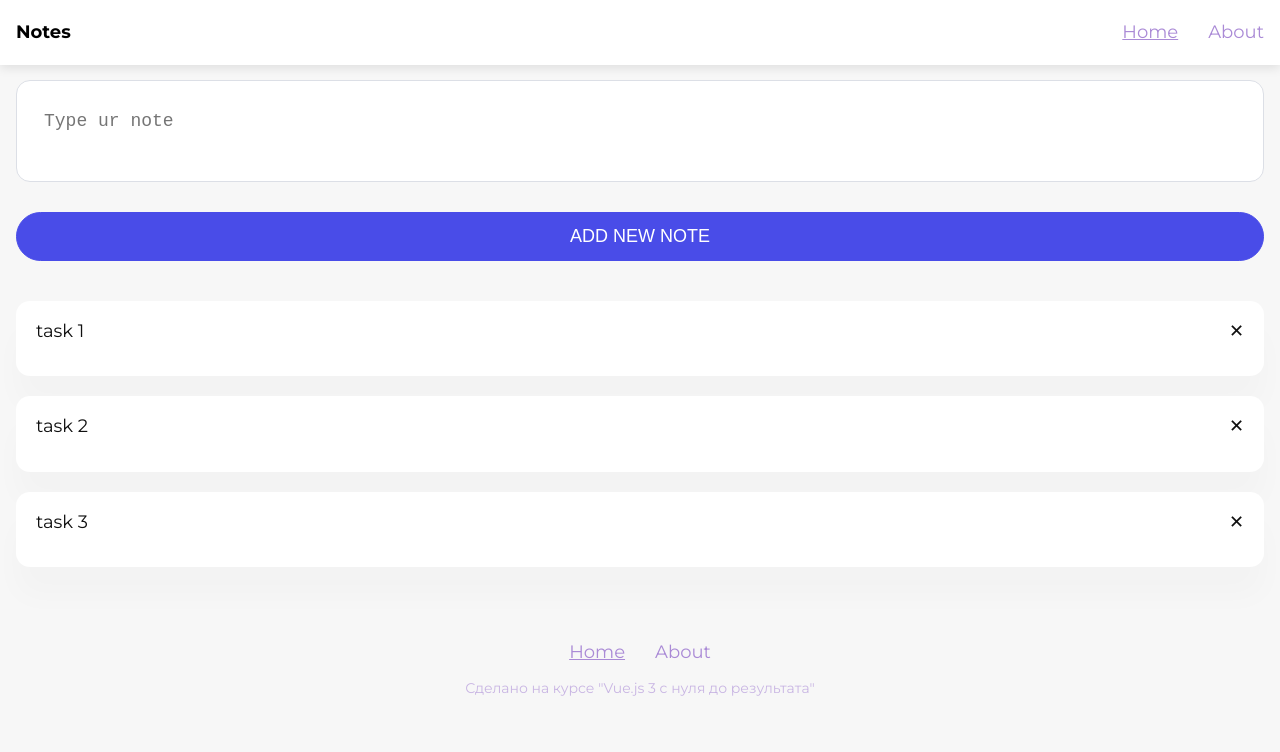
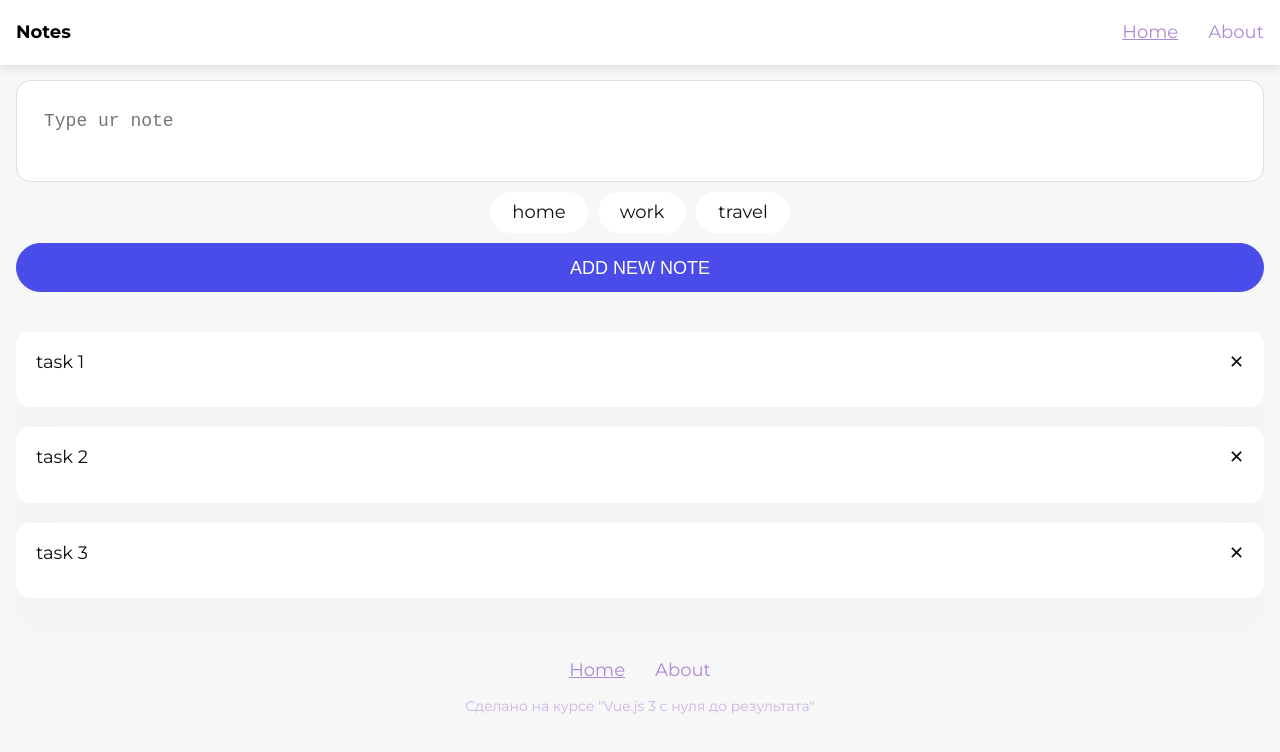
Before and after one commit to OksanaKulakova/tocode-notes, a Vue app: page / in a window 1280 px wide. Shown: the top 752 px of the page. Built offline with nearby package versions, Linux system fonts and the light colour scheme.

Commit message:
added tagsList

```diff
--- a/src/components/Notes/Form.vue
+++ b/src/components/Notes/Form.vue
@@ -1,18 +1,25 @@
 <template>
   <form class="note-form" @submit.prevent="onSubmit">
     <textarea required v-model="value" placeholder="Type ur note" />
+    <TagsList @onTagClick="handleTagClick" :items="tags" />
     <button class="btn btnPrimary" type="submit">Add new note</button>
   </form>
 </template>
 
 <script>
+import TagsList from '@/components/TagsList.vue'
 export default {
+  components: { TagsList },
   data() {
     return {
-      value: ''
+      value: '',
+      tags: ['home', 'work', 'travel']
     }
   },
   methods: {
+    handleTagClick(tag) {
+      console.log(tag)
+    },
     onSubmit() {
       this.$emit('onSubmit', this.value)
       this.value = ''
@@ -26,5 +33,8 @@ export default {
   display: flex;
   flex-direction: column;
   justify-content: center;
+  textarea {
+    margin-bottom: 0;
+  }
 }
 </style>
--- /dev/null
+++ b/src/components/TagsList.vue
@@ -0,0 +1,42 @@
+<template>
+  <div class="tags-list">
+    <div
+      class="tag-item"
+      v-for="tag in items"
+      :key="tag"
+      @click="$emit('onTagClick', tag)"
+    >
+      <span>{{ tag }}</span>
+    </div>
+  </div>
+</template>
+
+<script>
+export default {
+  props: {
+    items: {
+      type: Array,
+      required: true
+    }
+  }
+}
+</script>
+
+<style lang="scss">
+.tags-list {
+  padding: 10px 0;
+  display: flex;
+  justify-content: center;
+}
+.tag-item {
+  padding: 8px 22px;
+  margin-right: 10px;
+  background-color: #fff;
+  border-radius: 22px;
+  user-select: none;
+  cursor: pointer;
+  &:last-child {
+    margin-right: 0;
+  }
+}
+</style>
```
